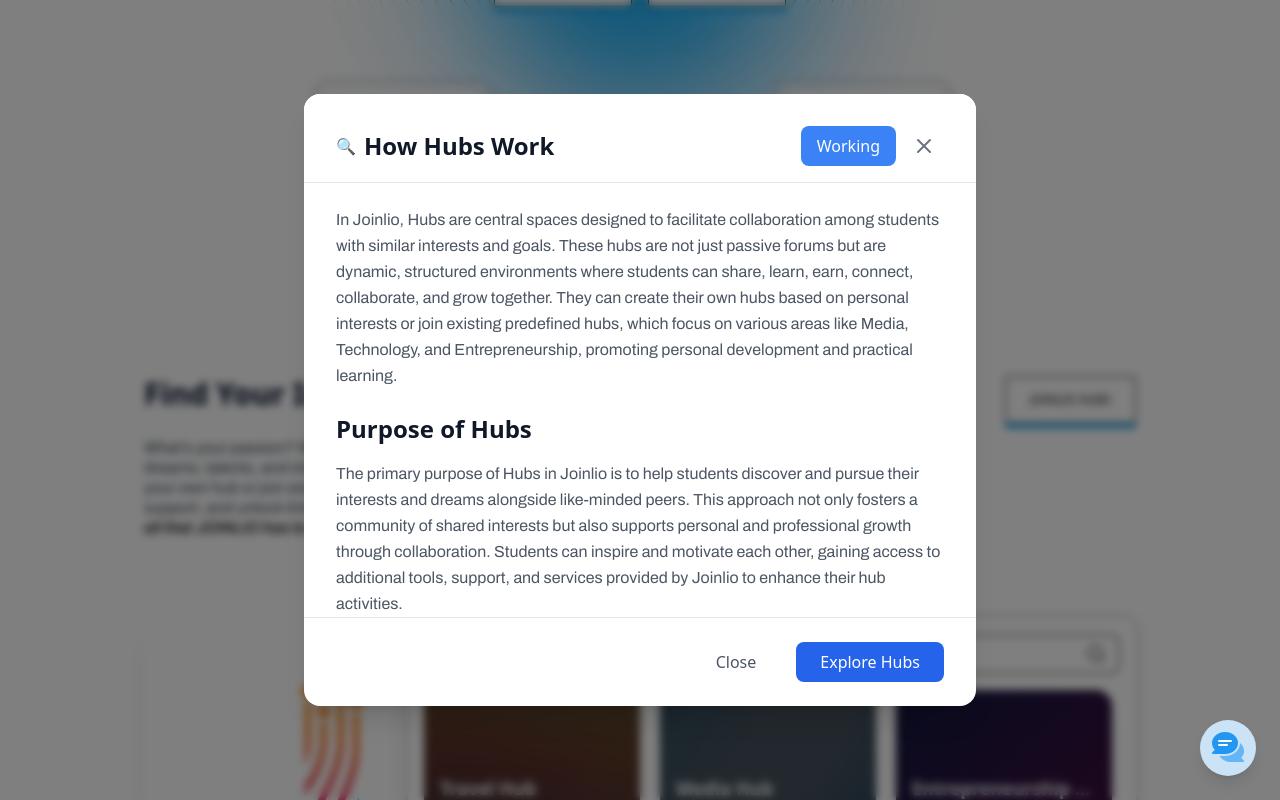
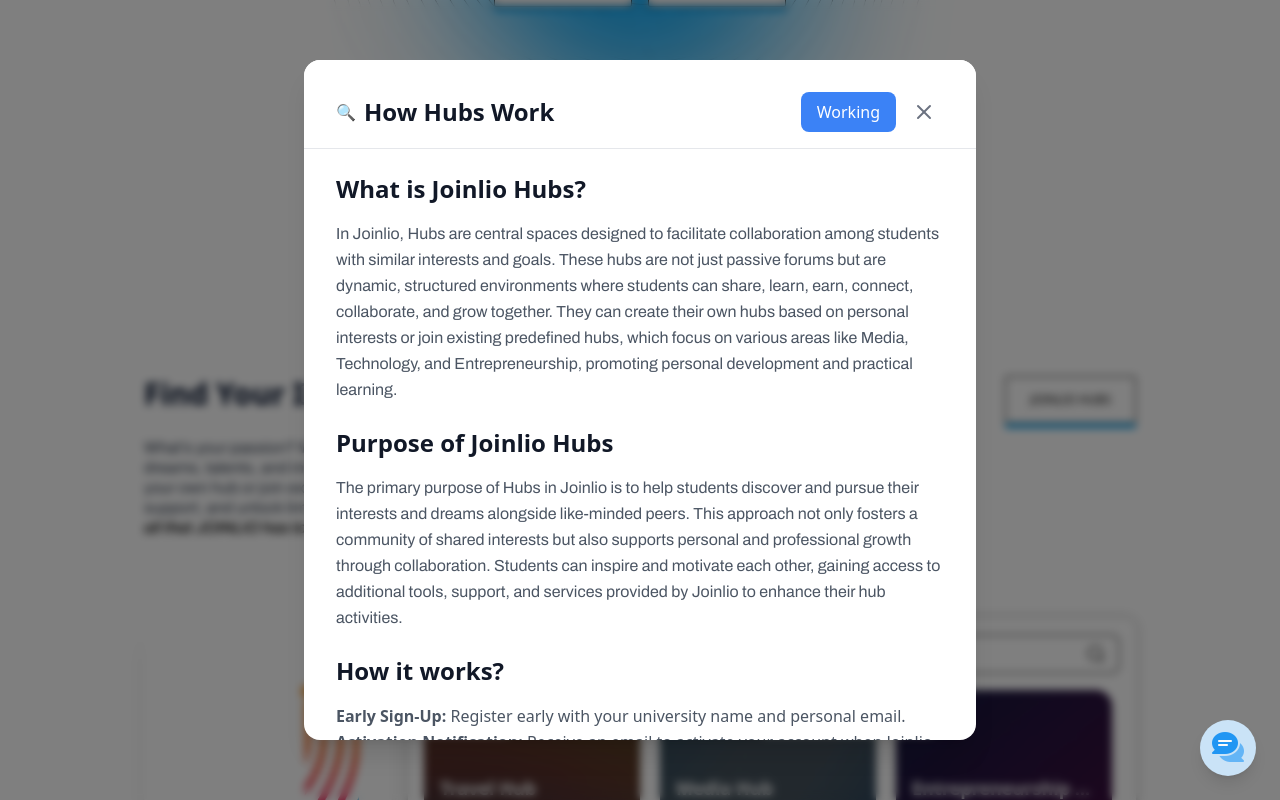
Before and after one commit to CoderAnshul/joinlio, a React (Vite) app: page / in a window 1280 px wide. Both pictures are taken after a click on the button "JOINLIO HUBS". Shown: the part 2704-3504 px from the top of the page. Built offline with nearby package versions, Linux system fonts and the light colour scheme.

Commit message:
contant change in findIntrest page

```diff
--- a/src/Components/LandingPage/FindInterest.jsx
+++ b/src/Components/LandingPage/FindInterest.jsx
@@ -375,6 +375,9 @@ const FindInterest = () => {
             </div>
 
             <div className="px-8 pt-6">
+              <h2 className="text-2xl font-bold text-gray-900 mb-4">
+                What is Joinlio Hubs?
+              </h2>
               <p className="text-gray-600 leading-relaxed">
                 In Joinlio, Hubs are central spaces designed to facilitate
                 collaboration among students with similar interests and goals.
@@ -389,7 +392,7 @@ const FindInterest = () => {
             </div>
             <div className="px-8 pt-6 ">
               <h2 className="text-2xl font-bold text-gray-900 mb-4">
-                Purpose of Hubs
+                Purpose of Joinlio Hubs
               </h2>
               <p className="text-gray-600 leading-relaxed">
                 The primary purpose of Hubs in Joinlio is to help students
@@ -400,6 +403,38 @@ const FindInterest = () => {
                 each other, gaining access to additional tools, support, and
                 services provided by Joinlio to enhance their hub activities.
               </p>
+            </div>
+
+            <div className="px-8 pt-6 ">
+              <h2 className="text-2xl font-bold text-gray-900 mb-4">
+                How it works?
+              </h2>
+              <ul className="text-gray-600 leading-relaxed">
+                <li>
+                  <strong>Early Sign-Up: </strong>Register early with your
+                  university name and personal email.
+                </li>
+                <li>
+                  <strong>Activation Notification: </strong>Receive an email to
+                  activate your account when Joinlio goes live.
+                </li>
+                <li>
+                  <strong>Profile Setup: </strong>Log in to complete your
+                  profile and create your Peer Account.
+                </li>
+                <li>
+                  <strong>Explore Hubs: </strong>Create or join hubs based on
+                  your interests.
+                </li>
+                <li>
+                  <strong>Engage and Share: </strong> ost content, engage in
+                  discussions, and utilize hub-specific tools.
+                </li>
+                <li>
+                  <strong>Collaborate: </strong>Participate in real-world
+                  projects to develop skills.
+                </li>
+              </ul>
             </div>
 
             {showPoints && (
```
